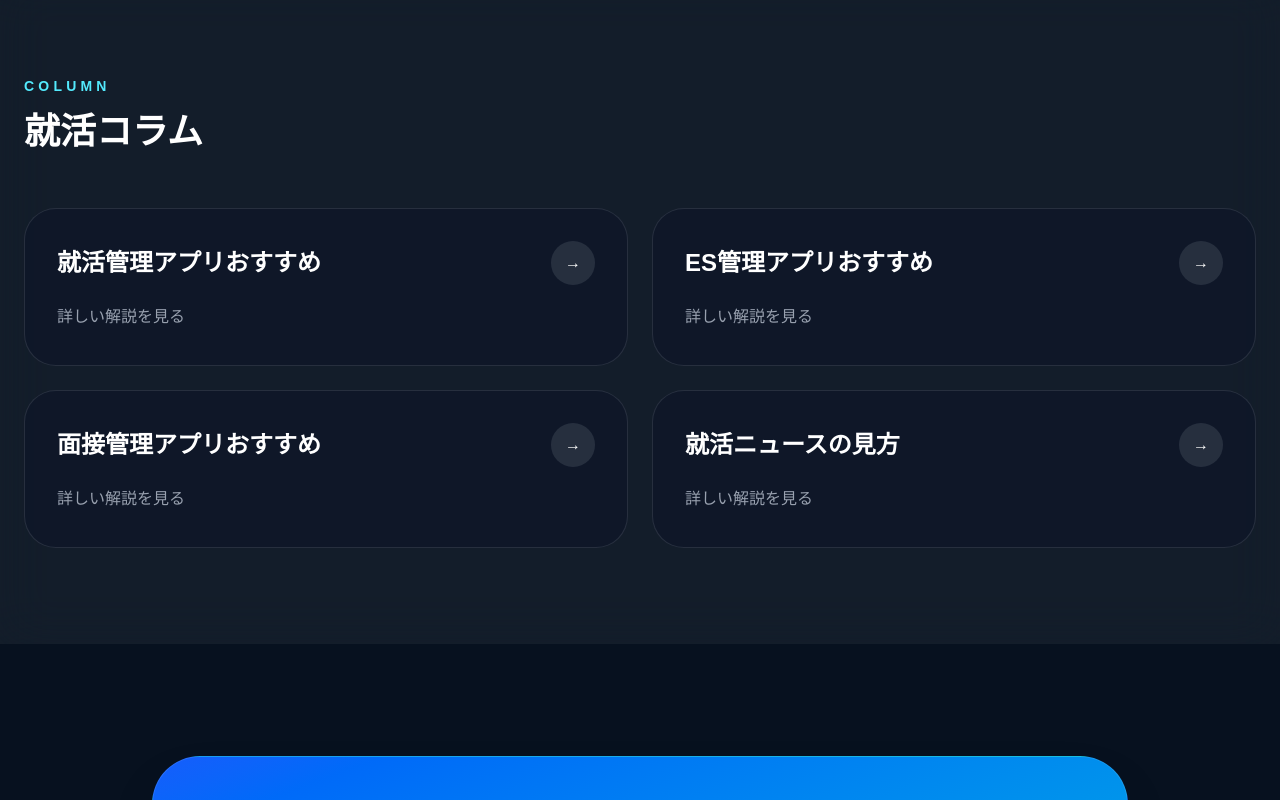
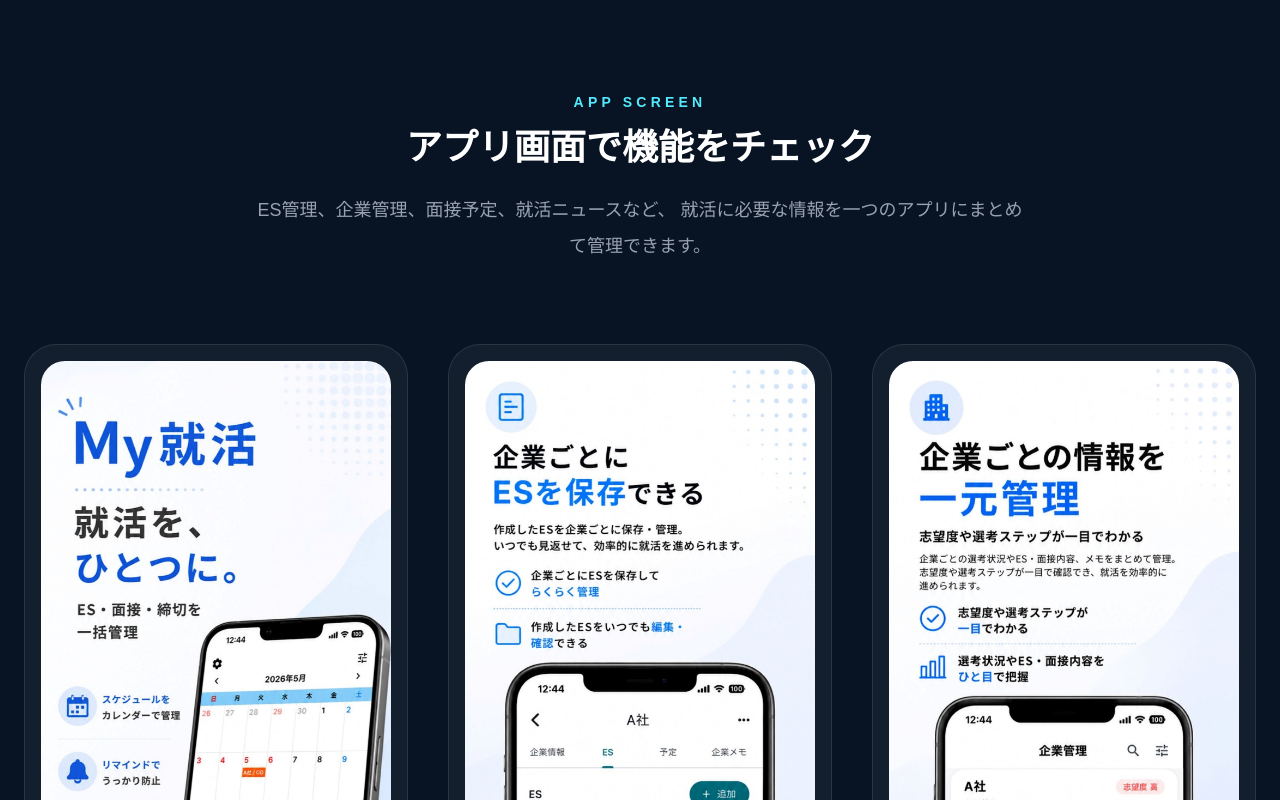
Before and after one commit to yukisato10/my-shukatsu-seo, a Next.js app: page / in a window 1280 px wide. Shown: the part 1700-2500 px from the top of the page. Built offline with nearby package versions, Linux system fonts and the light colour scheme.

Commit message:
update landing page

```diff
--- a/app/page.tsx
+++ b/app/page.tsx
@@ -1,4 +1,7 @@
 export default function Home() {
+  const appStoreUrl =
+    "https://apps.apple.com/jp/app/my%E5%B0%B1%E6%B4%BB-%E5%B0%B1%E6%B4%BB%E7%AE%A1%E7%90%86-es-%E3%83%9E%E3%82%A4%E3%83%9A%E3%83%BC%E3%82%B8-%E3%82%AB%E3%83%AC%E3%83%B3%E3%83%80%E3%83%BC/id6760533552";
+
   const features = [
     {
       title: "企業管理",
@@ -32,6 +35,51 @@ export default function Home() {
     },
   ];
 
+  const screens = [
+    {
+      title: "スケジュール管理",
+      text: "面接・ES締切・説明会をカレンダーで管理。大事な予定の抜け漏れを防げます。",
+      image: "/karenda-.jpg",
+      alt: "就活スケジュール管理アプリのカレンダー画面",
+    },
+    {
+      title: "ES管理",
+      text: "ESの設問・回答・志望動機を企業ごとに保存。過去のESもすぐに見返せます。",
+      image: "/ES.jpg",
+      alt: "ES管理アプリの画面",
+    },
+    {
+      title: "企業管理",
+      text: "志望度や選考状況を一覧管理。企業ごとの進捗をひと目で確認できます。",
+      image: "/kigyoukanri.jpg",
+      alt: "企業管理アプリの画面",
+    },
+    {
+      title: "予定管理",
+      text: "企業ごとの予定をまとめて管理。予定にはメモも残せます。",
+      image: "/yotei.jpg",
+      alt: "企業ごとの予定管理画面",
+    },
+    {
+      title: "企業メモ",
+      text: "企業研究やOB訪問の内容を企業ごとにまとめて整理できます。",
+      image: "/kigyoumemo.jpg",
+      alt: "企業メモ管理画面",
+    },
+    {
+      title: "就活ニュース",
+      text: "採用・インターン・業界ニュースをアプリ内でまとめて確認できます。",
+      image: "/news.jpg",
+      alt: "就活ニュース機能の画面",
+    },
+    {
+      title: "プロフィール管理",
+      text: "ESで使う自己紹介やガクチカなどの内容を保存し、すぐにコピーできます。",
+      image: "/purofi-ru.jpg",
+      alt: "プロフィール管理画面",
+    },
+  ];
+
   return (
     <main className="min-h-screen overflow-hidden bg-[#07111f] text-white">
       <div className="pointer-events-none fixed inset-0 -z-10 overflow-hidden">
@@ -59,6 +107,9 @@ export default function Home() {
           <nav className="hidden gap-8 text-sm text-gray-300 md:flex">
             <a href="#features" className="hover:text-white">
               機能
+            </a>
+            <a href="#screens" className="hover:text-white">
+              画面紹介
             </a>
             <a href="#columns" className="hover:text-white">
               コラム
@@ -97,7 +148,7 @@ export default function Home() {
               className="mt-10 flex flex-col gap-4 sm:flex-row"
             >
               <a
-                href="https://apps.apple.com/jp/app/my%E5%B0%B1%E6%B4%BB-%E5%B0%B1%E6%B4%BB%E7%AE%A1%E7%90%86-es-%E3%83%9E%E3%82%A4%E3%83%9A%E3%83%BC%E3%82%B8-%E3%82%AB%E3%83%AC%E3%83%B3%E3%83%80%E3%83%BC/id6760533552"
+                href={appStoreUrl}
                 target="_blank"
                 rel="noopener noreferrer"
                 className="flex min-h-[92px] items-center justify-center rounded-2xl bg-white px-8 text-center font-bold text-black shadow-2xl transition hover:scale-[1.03]"
@@ -171,6 +222,51 @@ export default function Home() {
       </section>
 
       <section
+        id="screens"
+        className="border-y border-white/10 bg-[#081423] py-28"
+      >
+        <div className="mx-auto max-w-7xl px-6">
+          <div className="text-center">
+            <p className="text-sm font-bold tracking-[0.3em] text-cyan-300">
+              APP SCREEN
+            </p>
+
+            <h2 className="mt-4 text-4xl font-black">
+              アプリ画面で機能をチェック
+            </h2>
+
+            <p className="mx-auto mt-6 max-w-3xl text-lg leading-9 text-gray-400">
+              ES管理、企業管理、面接予定、就活ニュースなど、
+              就活に必要な情報を一つのアプリにまとめて管理できます。
+            </p>
+          </div>
+
+          <div className="mt-20 grid gap-10 md:grid-cols-2 xl:grid-cols-3">
+            {screens.map((screen) => (
+              <div
+                key={screen.title}
+                className="overflow-hidden rounded-[2rem] border border-white/10 bg-white/5 p-4 backdrop-blur-xl transition hover:-translate-y-2 hover:bg-white/10"
+              >
+                <img
+                  src={screen.image}
+                  alt={screen.alt}
+                  className="w-full rounded-[1.5rem]"
+                />
+
+                <div className="p-4">
+                  <h3 className="text-2xl font-bold">{screen.title}</h3>
+
+                  <p className="mt-4 leading-8 text-gray-400">
+                    {screen.text}
+                  </p>
+                </div>
+              </div>
+            ))}
+          </div>
+        </div>
+      </section>
+
+      <section
         id="columns"
         className="border-t border-white/10 bg-white/5 py-24 backdrop-blur-xl"
       >
@@ -224,7 +320,7 @@ export default function Home() {
             </p>
 
             <a
-              href="https://apps.apple.com/jp/app/my%E5%B0%B1%E6%B4%BB-%E5%B0%B1%E6%B4%BB%E7%AE%A1%E7%90%86-es-%E3%83%9E%E3%82%A4%E3%83%9A%E3%83%BC%E3%82%B8-%E3%82%AB%E3%83%AC%E3%83%B3%E3%83%80%E3%83%BC/id6760533552"
+              href={appStoreUrl}
               target="_blank"
               rel="noopener noreferrer"
               className="mt-10 inline-flex min-h-[64px] items-center justify-center rounded-2xl bg-white px-10 text-lg font-black text-black transition hover:scale-[1.03]"
@@ -238,8 +334,6 @@ export default function Home() {
       <footer className="border-t border-white/10 py-10">
         <div className="mx-auto flex max-w-7xl flex-col items-center justify-between gap-4 px-6 text-sm text-gray-400 md:flex-row">
           <p>© My就活</p>
-
-
         </div>
       </footer>
     </main>
```
